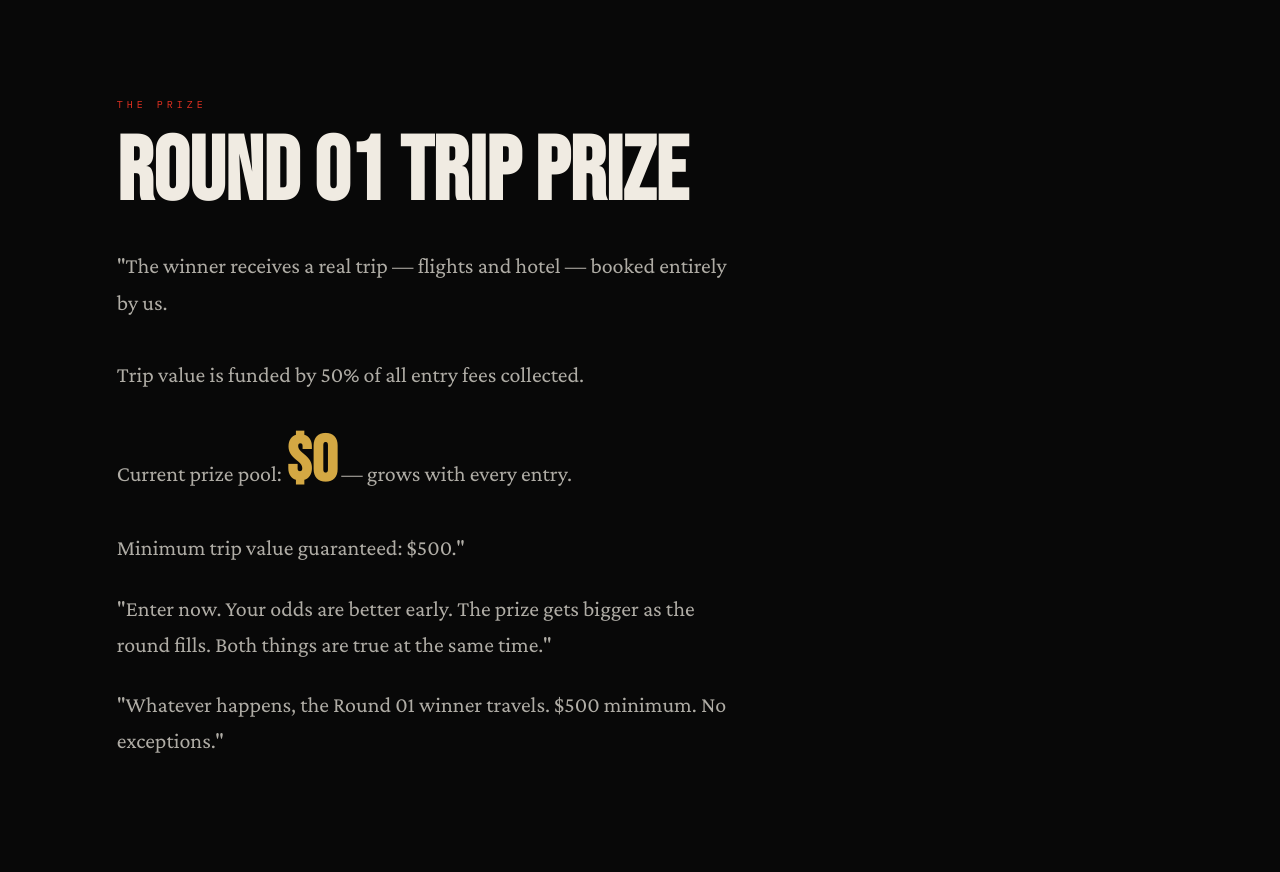
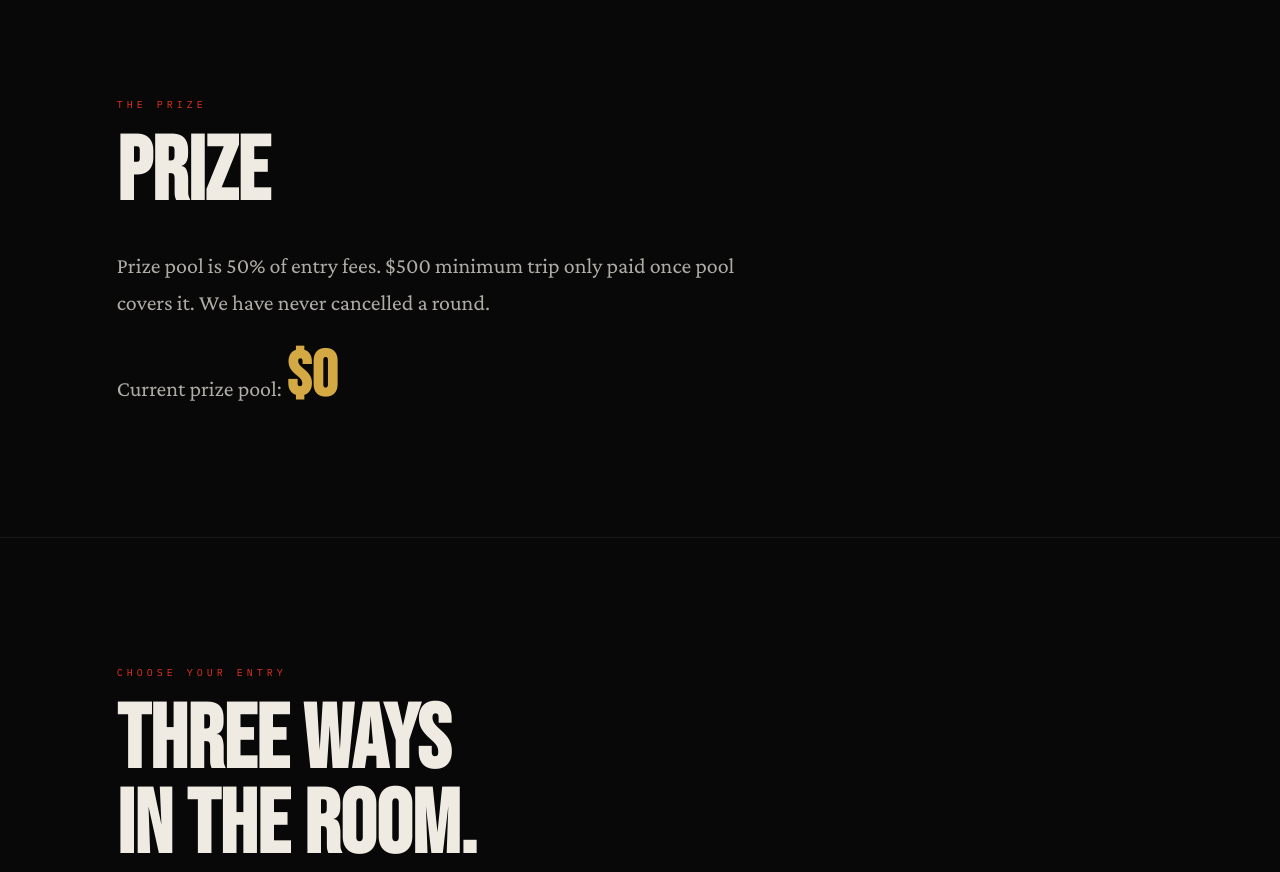
Before and after one commit to kanbanfeed/Tokyo-lore-idea, a plain HTML site: page index.html in a window 1280 px wide. Shown: the part 6060-6932 px from the top of the page. Drawn offline with nearby package versions, Linux system fonts and the light colour scheme.

Commit message:
updated the prize section and txt file name

```diff
--- a/index.html
+++ b/index.html
@@ -254,31 +254,23 @@ footer{border-top:1px solid rgba(240,235,226,.07);padding:32px clamp(24px,6vw,96
 
 <section class="section">
   <div class="section-tag">The prize</div>
-
-  <h2 class="section-title">Round 01 Trip Prize</h2>
+  <h2 class="section-title">Prize</h2>
 
   <p class="section-body">
-    "The winner receives a real trip — flights and hotel — booked entirely by us.<br><br>
-
-    Trip value is funded by 50% of all entry fees collected.<br><br>
-
-    Current prize pool: <strong style="
-  font-family: 'Bebas Neue', sans-serif;
-  font-size: clamp(64px, 10vw, 40px);
-  color: var(--gold);
-  line-height: 1;
-  margin: 24px 0;" id="prizeCounter">$0</strong> — grows with every entry.<br><br>
-
-    Minimum trip value guaranteed: $500."
+    Prize pool is 50% of entry fees. $500 minimum trip only paid once pool covers it. We have never cancelled a round.
   </p>
 
   <p class="section-body" style="margin-top:24px;">
-    "Enter now. Your odds are better early. The prize gets bigger as the round fills. Both things are true at the same time."
+    Current prize pool:
+    <strong style="
+      font-family: 'Bebas Neue', sans-serif;
+      font-size: clamp(64px, 10vw, 40px);
+      color: var(--gold);
+      line-height: 1;
+      margin: 24px 0;" id="prizeCounter">$0</strong>
   </p>
 
-  <p class="section-body" style="margin-top:24px;">
-    "Whatever happens, the Round 01 winner travels. $500 minimum. No exceptions."
-  </p>
+
 
   <!-- SIMPLE MANUAL COUNTER SCRIPT -->
   <script>
```
Also changed, not shown: START-HERE-Tokyo-Lore.txt (renamed from tokyolore-entry.txt).
